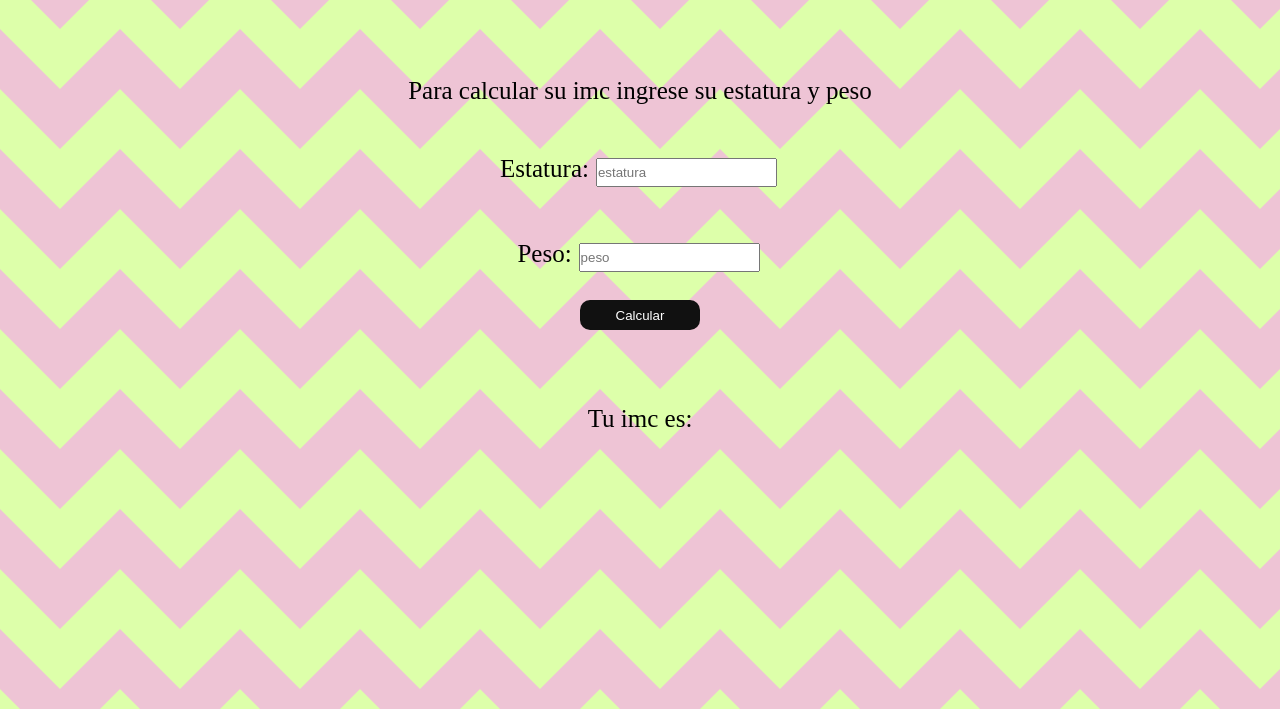
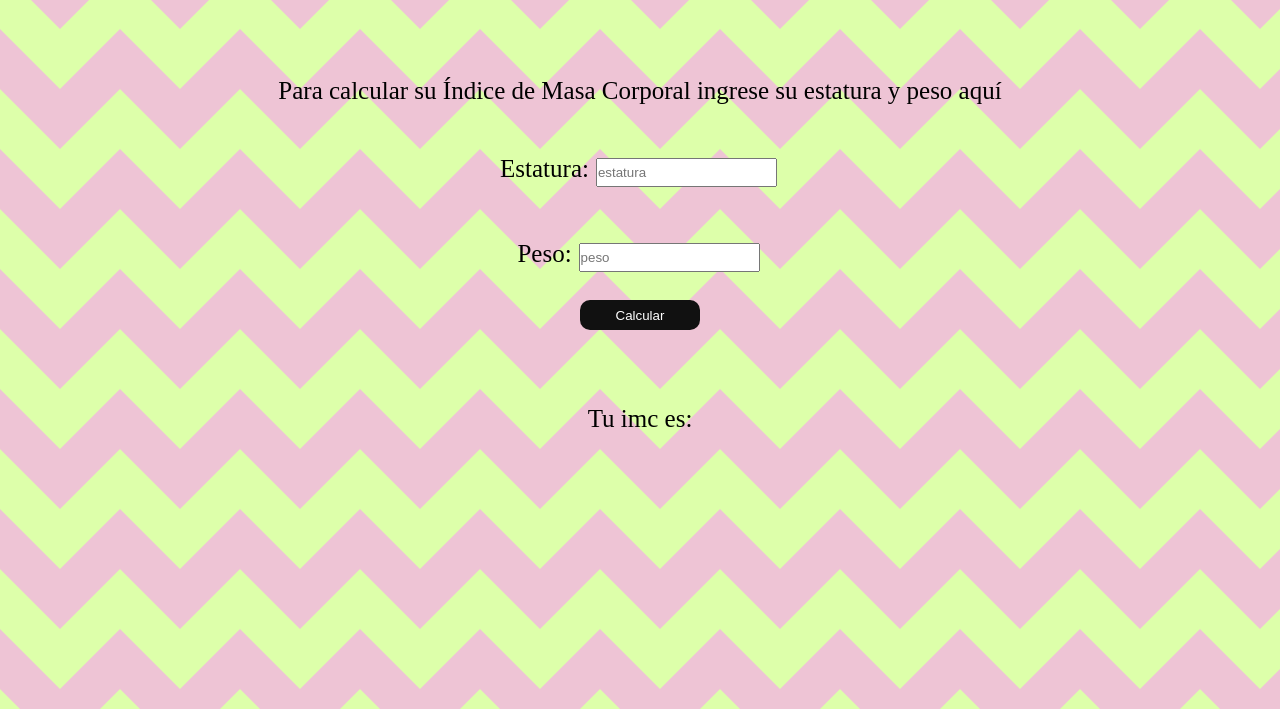
Before and after one commit to logarzonicole/Calculadora-IMC, a plain HTML site: page index.html in a window 1280 px wide. Shown: the part 91-800 px from the top of the page. Drawn offline with Linux system fonts and the light colour scheme; a web font is replaced by a local one.

Commit message:
hice cambios en html

```diff
--- a/index.html
+++ b/index.html
@@ -17,7 +17,7 @@
     <header>
         <h1>Calculadora IMC</h1>
     </header>
-    <p>Para calcular su imc ingrese su estatura y peso</p>
+    <p>Para calcular su Índice de Masa Corporal ingrese su estatura y peso aquí</p>
 
     <div>
         <label>Estatura:</label>
```
